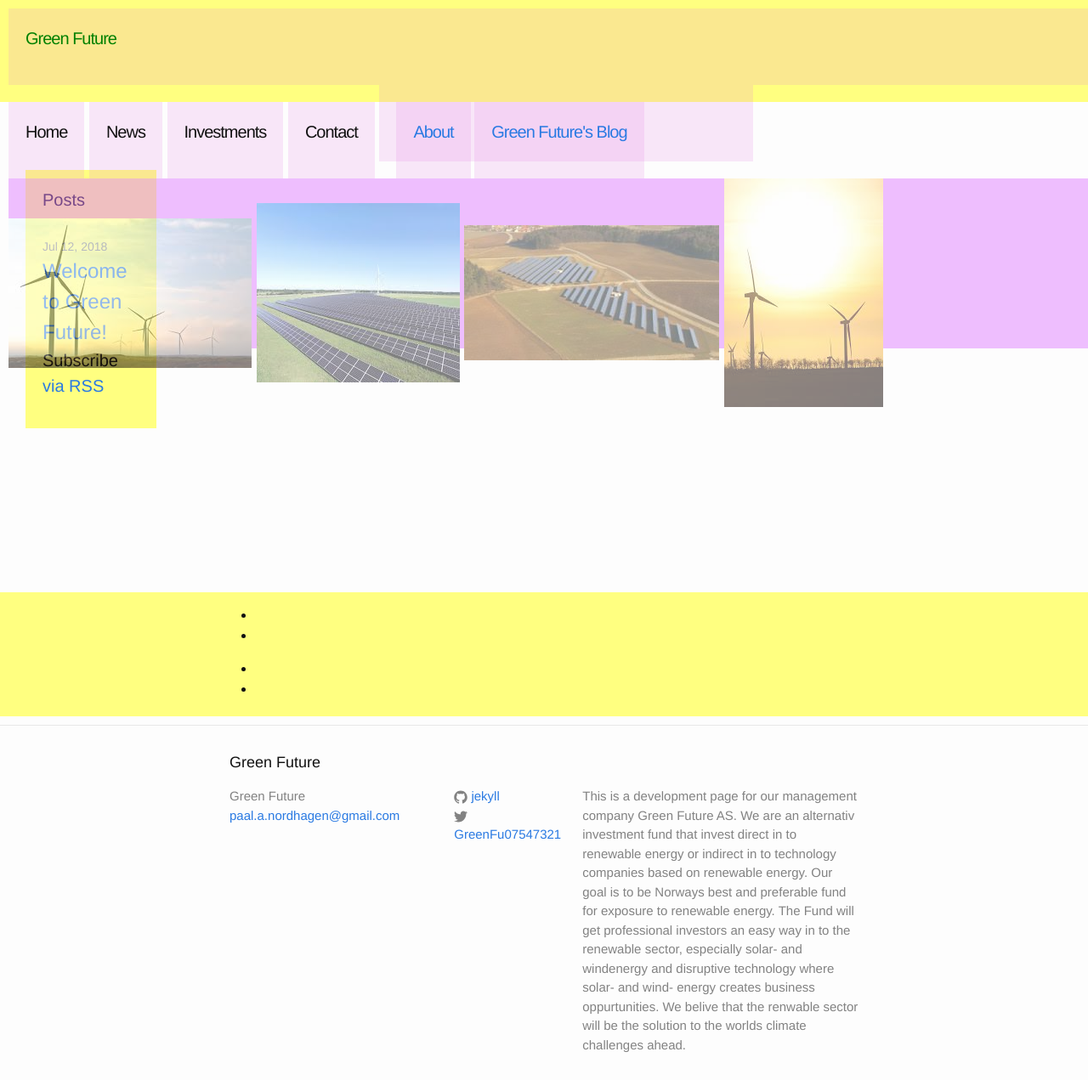
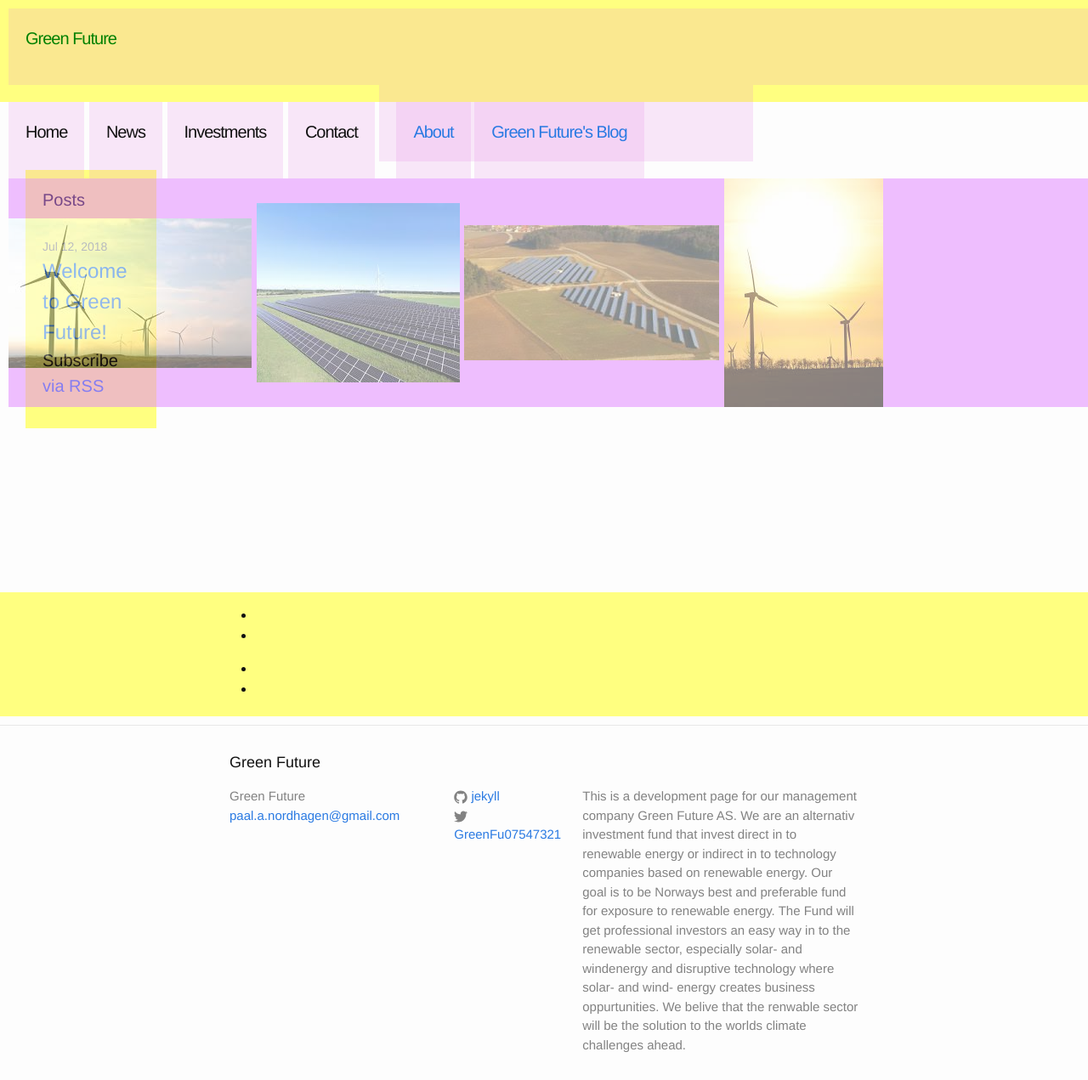
Before and after one commit to Paal-August/Paal-August.github.io, a Jekyll site: the page built from index.html, in a window 1280 px wide and 1271 px high. Shown: the whole window at 85% size. Built offline with Jekyll 4.4.1, drawn with Linux system fonts in a browser that asks for light colours.

Commit message:
Update _layout.scss

```diff
--- a/_sass/_layout.scss
+++ b/_sass/_layout.scss
@@ -15,7 +15,7 @@
 
 .image-container{
   width:100%;
-  height:200px;
+  /*height:200px;*/
   float:left;
   background-position: left;
   opacity:50%;
```
